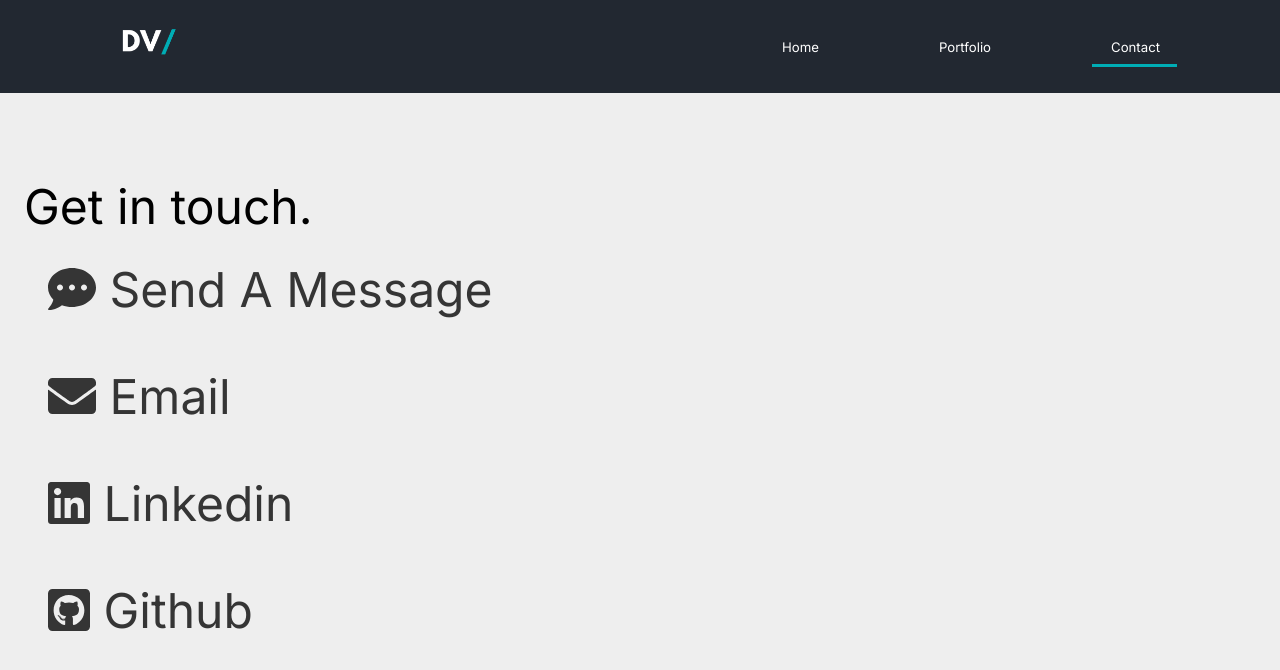
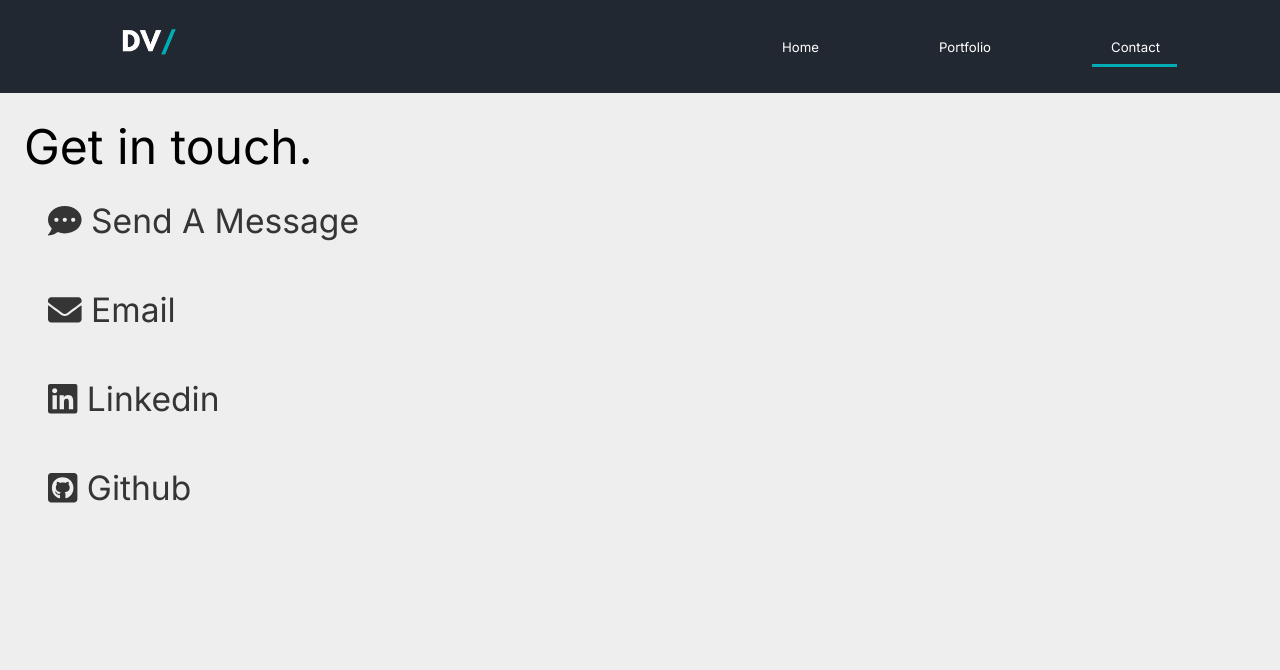
Before and after one commit to peuks/peuks.github.io, a React (Create React App) app: page /contact in a window 1280 px wide. Shown: the top 670 px of the page. Built offline with nearby package versions, Linux system fonts and the light colour scheme.

Commit message:
FIX: Fix font size too big on h2

```diff
--- a/src/components/AboutSection.js
+++ b/src/components/AboutSection.js
@@ -14,9 +14,9 @@
       <Description>
         <motion.div>
           <Hide>
-            <motion.h2 variants={titleAnim}>
+            <motion.h1 variants={titleAnim}>
               Developpeur <span>FullStack</span> & Mentor
-            </motion.h2>
+            </motion.h1>
           </Hide>
         </motion.div>
         <motion.p variants={fade}>
--- a/src/components/GlobalStyle.js
+++ b/src/components/GlobalStyle.js
@@ -21,9 +21,13 @@
     overflow-x: hidden;
 }
 
+    h1{
+        font-weight: lighter;
+        font-size: 4rem;
+    }
     h2{
         font-weight: lighter;
-        font-size: 4rem;
+        font-size: 2.8rem;
     }
     h3{
         color: ${(props) => props.theme.lightTheme.clr__secondary};
--- a/src/pages/ContactUs.js
+++ b/src/pages/ContactUs.js
@@ -36,7 +36,7 @@
       >
         <Title>
           <Hide>
-            <motion.h2 variants={titleAnim}>Get in touch.</motion.h2>
+            <motion.h1 variants={titleAnim}>Get in touch.</motion.h1>
           </Hide>
         </Title>
         <div>
@@ -68,7 +68,9 @@
             <Social variants={titleAnim}>
               {/* <Circle /> */}
               <h2 className="contact__title">
-                <Linkedin /> Linkedin <br />
+                <a href="https://www.linkedin.com/in/davidvanmak/">
+                  <Linkedin /> Linkedin <br />
+                </a>
               </h2>
             </Social>
           </Hide>
@@ -101,13 +103,13 @@
 const Title = styled.div`
   margin: 0;
   color: black;
-  @media (max-width: 1500px) {
+  /* @media (max-width: 1500px) {
     margin-top: 5rem;
   }
   @media (max-width: 960px) {
     margin-top: 1rem;
     margin-bottom: 4rem;
-  }
+  } */
 `;
 const Hide = styled.div`
   overflow: hidden;
@@ -123,18 +125,12 @@
   align-items: center;
   h2 {
     margin: 2rem;
-    font-size: 4em;
   }
   a {
     text-decoration: none;
     font-size: unset;
     color: unset;
   }
-  @media (max-width: 576px) {
-    h2 {
-      font-size: 2.8em;
-    }
-  }
 `;
 
 export default ContactUs;
--- a/src/styles.js
+++ b/src/styles.js
@@ -15,7 +15,7 @@
   }
 `;
 export const Description = styled.div`
-  flex: 1;
+  flex: 2;
   /* padding-right: 5rem; */
   z-index: 2;
   h2 {
```
